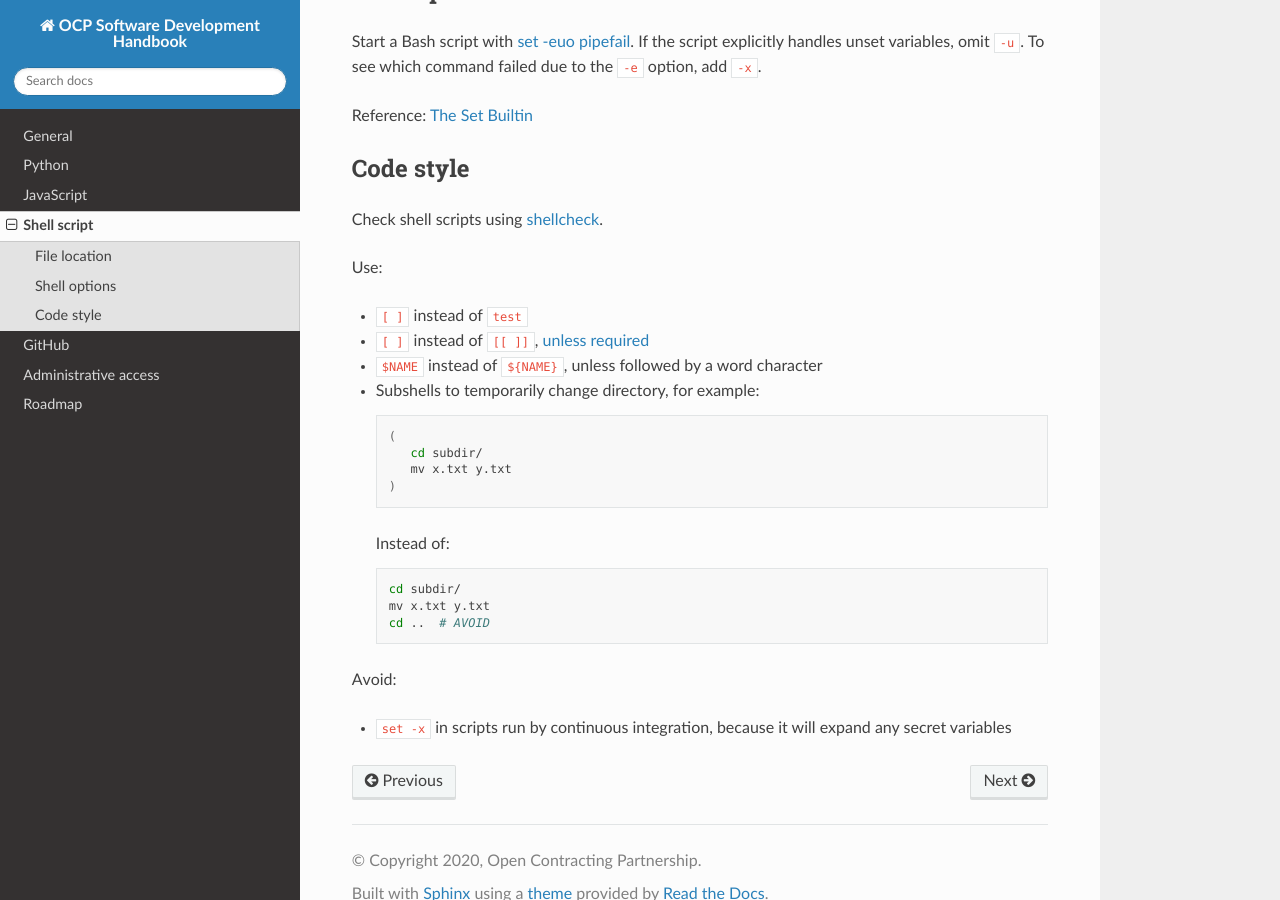
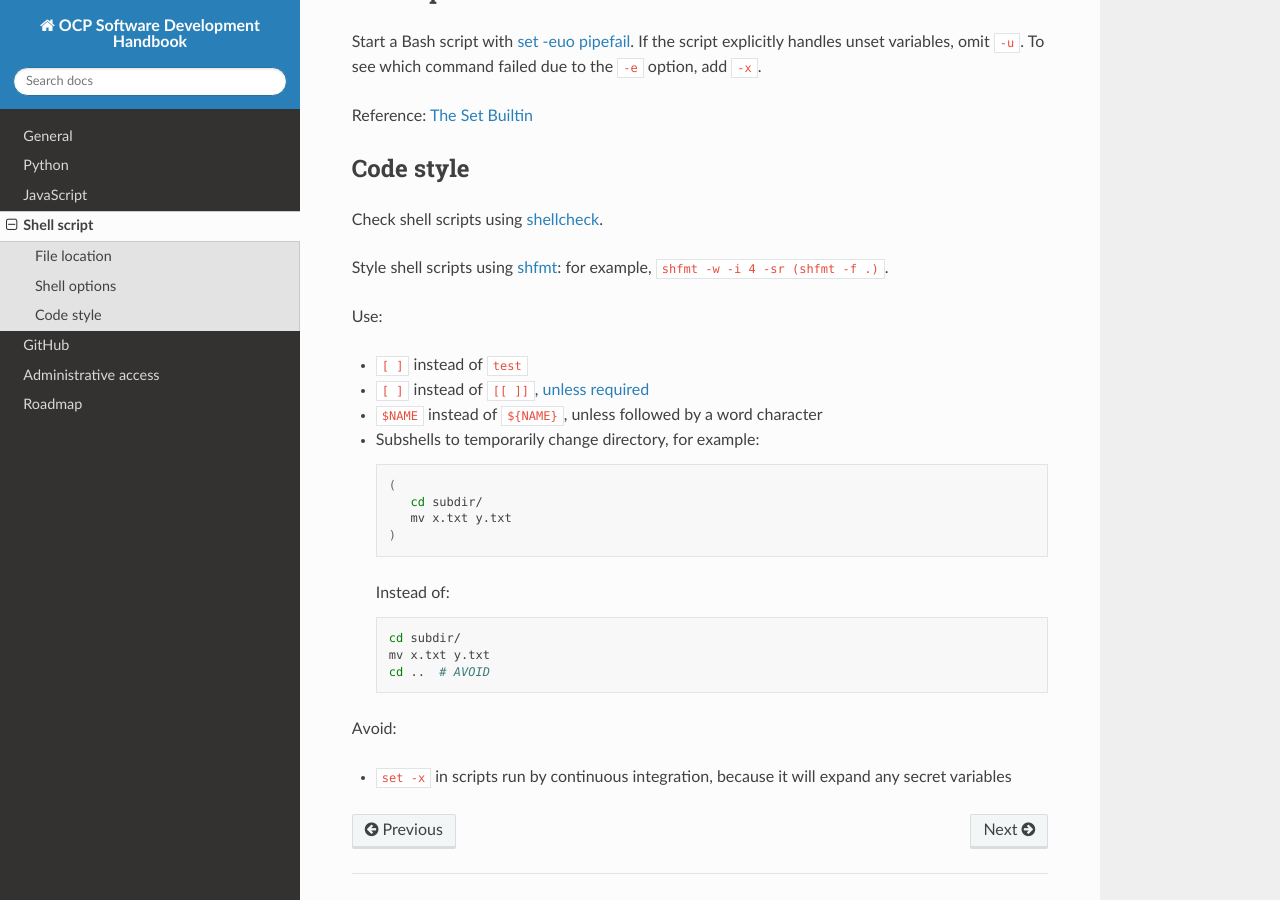
Before and after one commit to open-contracting/software-development-handbook, a Sphinx documentation site: the page built from docs/shell/index.rst, in a window 1280 px wide and 900 px high, scrolled down 435 px. Built offline with Sphinx 7.4.7 and the Read the Docs theme 2.0.0, drawn with Linux system fonts in a browser that asks for light colours.

Commit message:
shell: Describe shfmt

```diff
--- a/docs/shell/index.rst
+++ b/docs/shell/index.rst
@@ -21,6 +21,8 @@ Code style
 ----------
 
 Check shell scripts using `shellcheck <https://www.shellcheck.net>`__.
+
+Style shell scripts using `shfmt <https://github.com/mvdan/sh>`__: for example, ``shfmt -w -i 4 -sr (shfmt -f .)``.
 
 Use:
 
```
